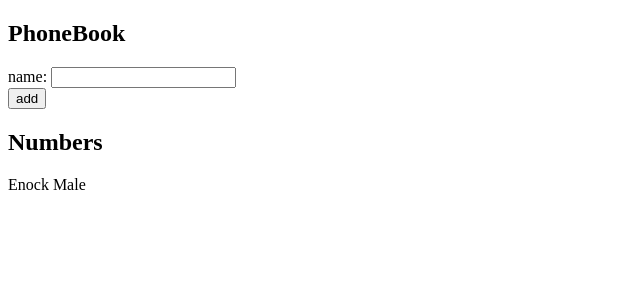
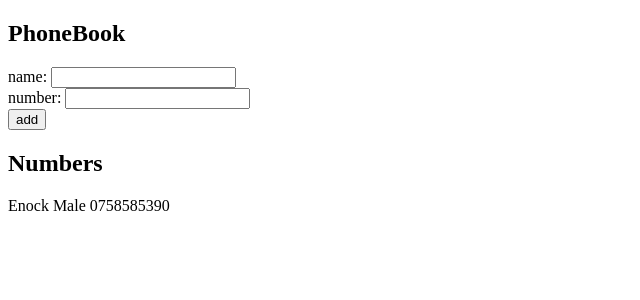
Before and after one commit to wasswaenockmale/fullstackopen_hy2023, a React (Create React App) app in the folder part2/phonebookapp/: page / in a window 1280 px wide. Shown: the top 300 px of the page, without its empty margins (0-640 px from the left). Built offline with nearby package versions, Linux system fonts and the light colour scheme.

Commit message:
I have completed exercise 2.8 of part 2 of fullstackopen course

```diff
--- a/part2/phonebookapp/src/App.js
+++ b/part2/phonebookapp/src/App.js
@@ -1,8 +1,9 @@
 import { useState } from "react";
 
 const App = ()=> {
-  const [persons, setPersons] = useState([{name: "Enock Male"}]);
+  const [persons, setPersons] = useState([{name: "Enock Male", tel: "0758585390"}]);
   const [newName, setNewName] = useState('');
+  const [newTel, setNewTel] = useState('');
 
   const handleSubmit = (event)=>{
     // First prevent default
@@ -12,6 +13,7 @@ const App = ()=> {
     }else{
       const newPerson = {
         name: newName,
+        tel: newTel,
       }
       const person = [...persons].concat([newPerson]);
       setPersons(person);
@@ -19,16 +21,24 @@ const App = ()=> {
     event.preventDefault();
   }
 
-  const handlChange = (event)=>{
+  const handleNameChange = (event)=>{
     event.preventDefault();
     setNewName(event.target.value);
+  }
+
+  const handleNumberChange = (event)=>{
+    event.preventDefault();
+    setNewTel(event.target.value);
   }
   return (
     <div>
       <h2>PhoneBook</h2>
       <form onSubmit={handleSubmit}>
         <div>
-          name: <input onChange={handlChange}/>
+          name: <input onChange={handleNameChange}/>
+        </div>
+        <div>
+          number: <input onChange={handleNumberChange}/>
         </div>
         <div>
           <button type="submit">add</button>
@@ -37,7 +47,7 @@ const App = ()=> {
       <h2>Numbers</h2>
       <div>
         {
-          persons.map(person => <p key={person.name}>{person.name}</p>)
+          persons.map(person => <p key={person.name}>{person.name} {person.tel}</p>)
         }
       </div>
     </div>
```
